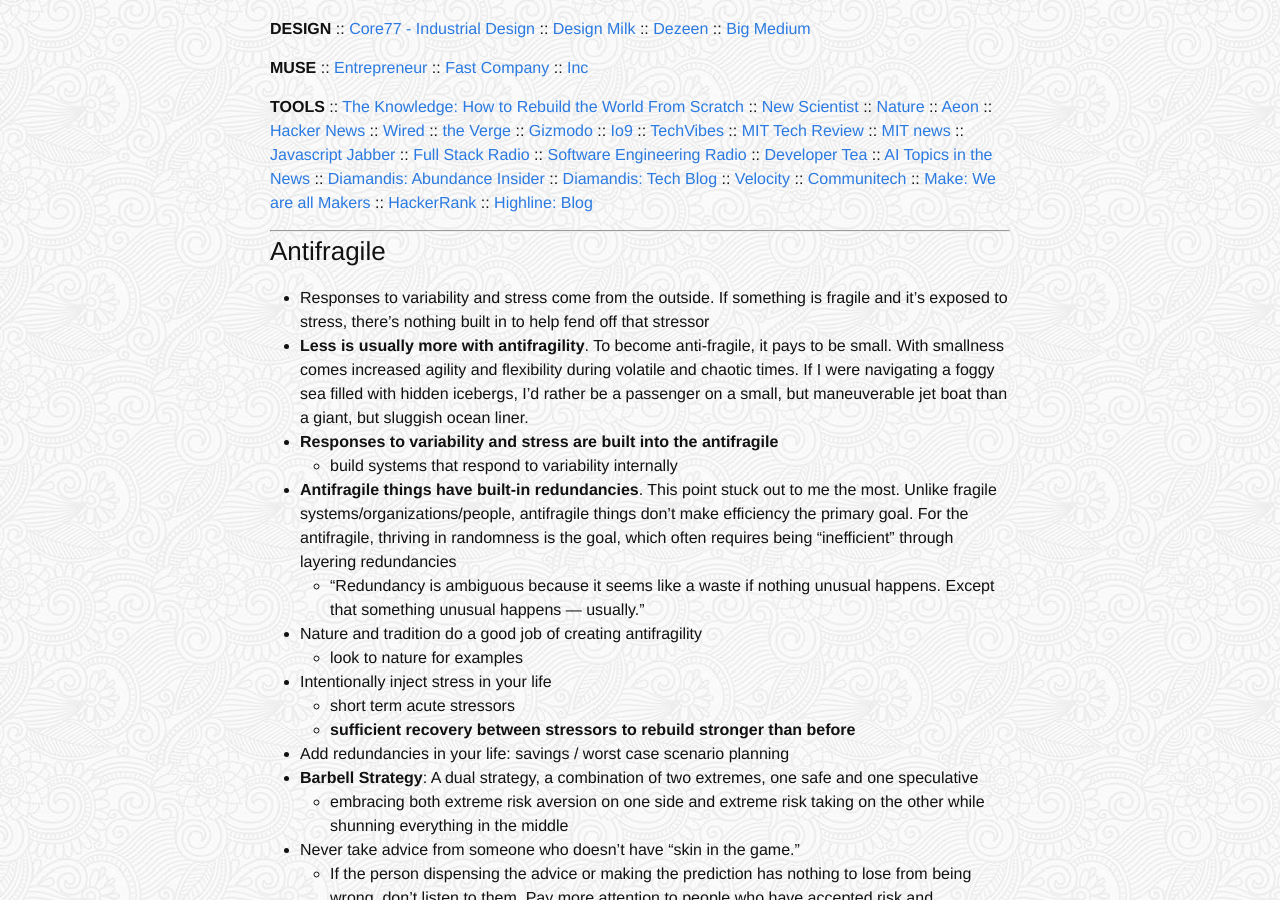
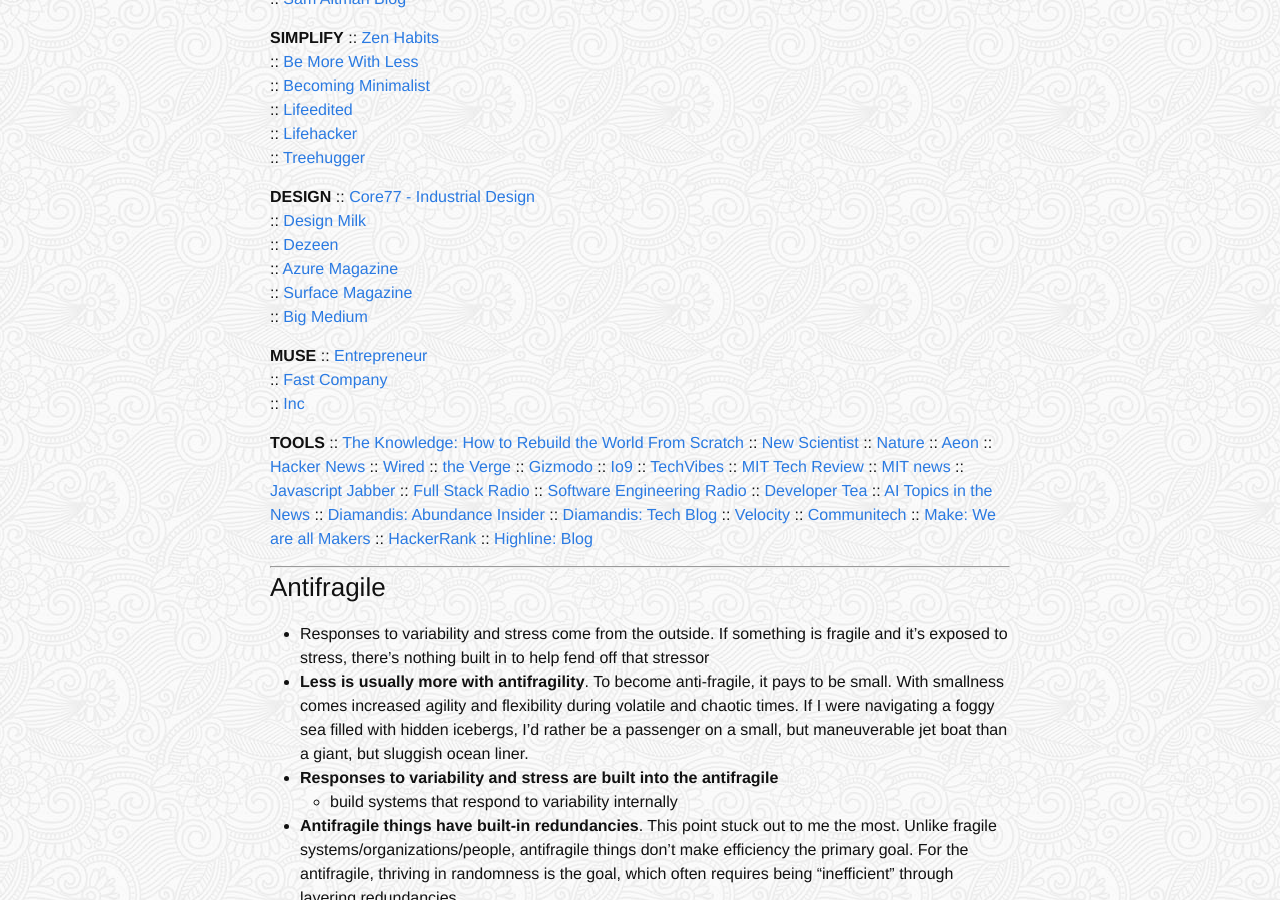
Before and after one commit to reinhardt021/reinhardt021.github.io, a Jekyll site: the page built from about.md, in a window 1280 px wide and 900 px high, scrolled down 1308 px. Built offline with Jekyll 4.4.1, drawn with Linux system fonts in a browser that asks for light colours.

Commit message:
minor adjustments now

```diff
--- a/_posts/2018-01-30-2018-01-30.markdown
+++ b/_posts/2018-01-30-2018-01-30.markdown
@@ -5,8 +5,8 @@
 categories: jekyll update
 ---
 
-A new day.\s\s
+A new day.
 The end of the beginning.
-Things will start moving faster now.\s\s
+Things will start moving faster now.
 
 Are you ready?
--- a/about.md
+++ b/about.md
@@ -32,30 +32,32 @@
 ---------
 
 **LEARN**
-:: <a href="http://www.iwillteachyoutoberich.com/blog/"> I Will Teach You to be Rich </a>
-:: <a href="http://fourhourworkweek.com/blog/"> 4 Hour Work Week </a>
-:: <a href="http://calnewport.com/blog/"> Decoding Patterns of Success </a>
-:: <a href="http://www.paulgraham.com/articles.html"> Paul Graham Essays </a>
-:: <a href="http://blog.samaltman.com/"> Sam Altman Blog </a>
+:: <a href="http://www.iwillteachyoutoberich.com/blog/"> I Will Teach You to be Rich </a><br/>
+:: <a href="http://fourhourworkweek.com/blog/"> 4 Hour Work Week </a><br/>
+:: <a href="http://calnewport.com/blog/"> Decoding Patterns of Success </a><br/>
+:: <a href="http://www.paulgraham.com/articles.html"> Paul Graham Essays </a><br/>
+:: <a href="http://blog.samaltman.com/"> Sam Altman Blog </a><br/>
 
 **SIMPLIFY**
-:: <a href="http://www.zenhabits.net/"> Zen Habits </a>
-:: <a href="http://www.bemorewithless.com/"> Be More With Less </a>
-:: <a href="http://www.becomingminimalist.com/"> Becoming Minimalist </a>
-:: <a href="http://www.lifeedited.com/"> Lifeedited </a>
-:: <a href="http://www.lifehacker.com/"> Lifehacker </a>
-:: <a href="http://www.treehugger.com/"> Treehugger </a>
+:: <a href="http://www.zenhabits.net/">Zen Habits</a><br/>
+:: <a href="http://www.bemorewithless.com/">Be More With Less</a><br/>
+:: <a href="http://www.becomingminimalist.com/">Becoming Minimalist</a><br/>
+:: <a href="http://www.lifeedited.com/">Lifeedited</a><br/>
+:: <a href="http://www.lifehacker.com/">Lifehacker</a><br/>
+:: <a href="http://www.treehugger.com/">Treehugger</a><br/>
 
 **DESIGN**
-:: <a href="http://www.core77.com/"> Core77 - Industrial Design </a>
-:: <a href="http://www.design-milk.com/"> Design Milk </a>
-:: <a href="http://www.dezeen.com/"> Dezeen </a>
-:: <a href="https://www.bigmedium.com/"> Big Medium </a>
+:: <a href="http://www.core77.com/">Core77 - Industrial Design</a><br/>
+:: <a href="http://www.design-milk.com/">Design Milk</a><br/>
+:: <a href="http://www.dezeen.com/">Dezeen</a><br/>
+:: <a href="https://www.azuremagazine.com/">Azure Magazine</a><br/>
+:: <a href="http://www.surfacemag.com/">Surface Magazine</a><br/>
+:: <a href="https://www.bigmedium.com/">Big Medium</a><br/>
 
 **MUSE**
-:: <a href= "http://www.entrepreneur.com/">Entrepreneur</a>
-:: <a href="http://www.fastcompany.com/">Fast Company</a>
-:: <a href="http://www.inc.com/">Inc</a>
+:: <a href= "http://www.entrepreneur.com/">Entrepreneur</a><br/>
+:: <a href="http://www.fastcompany.com/">Fast Company</a><br/>
+:: <a href="http://www.inc.com/">Inc</a><br/>
 
 **TOOLS**
 :: <a href="http://the-knowledge.org/en-gb/"> The Knowledge: How to Rebuild the World From Scratch </a>
```
Also changed, not shown: index.html (+3 -4 lines).
